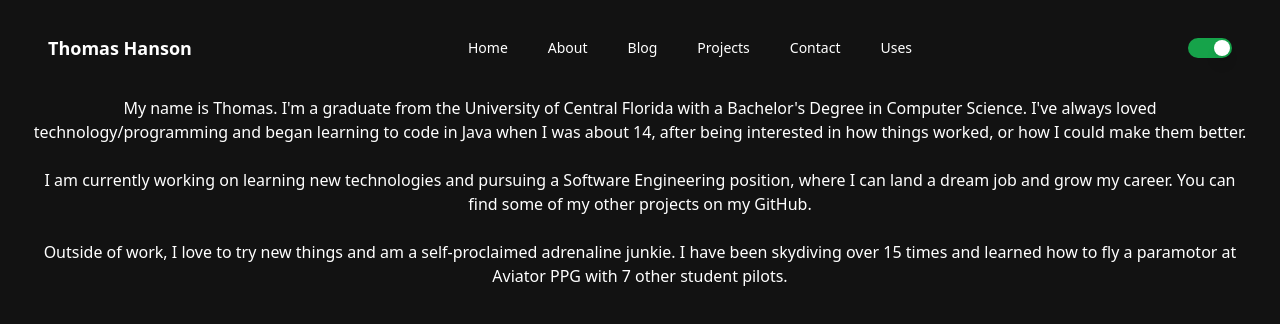
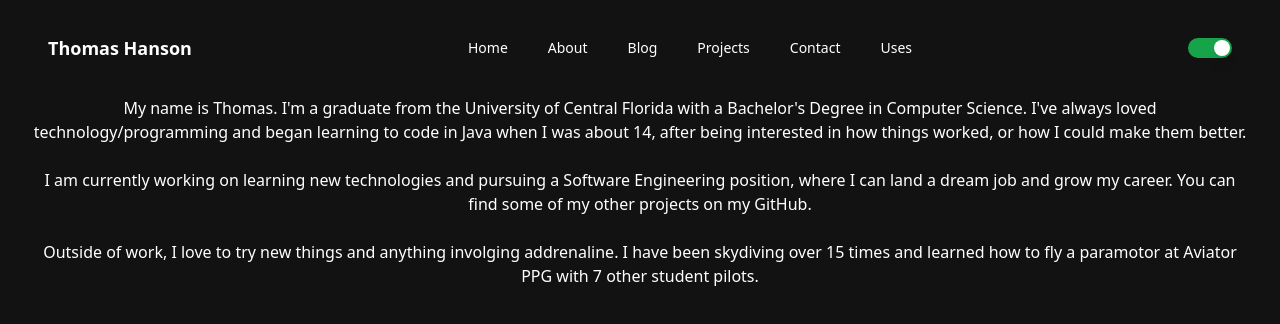
Before and after one commit to ThomasHanson/thanson-dev, a Next.js app: page /about in a window 1280 px wide. Shown: the top 324 px of the page. Built offline with nearby package versions, Linux system fonts and the light colour scheme.

Commit message:
Updated text in about section.

```diff
--- a/src/pages/about.tsx
+++ b/src/pages/about.tsx
@@ -13,7 +13,7 @@ export default function About() {
             I am currently working on learning new technologies and pursuing a Software Engineering position, where I can land a dream job and grow my career. You can find some of my other projects on my GitHub.
           </p>
           <p className="text-center mb-6">
-            Outside of work, I love to try new things and am a self-proclaimed adrenaline junkie. I have been skydiving over 15 times and learned how to fly a paramotor at Aviator PPG with 7 other student pilots.
+            Outside of work, I love to try new things and anything involging addrenaline. I have been skydiving over 15 times and learned how to fly a paramotor at Aviator PPG with 7 other student pilots.
           </p>
         </section>
       </div>
```
